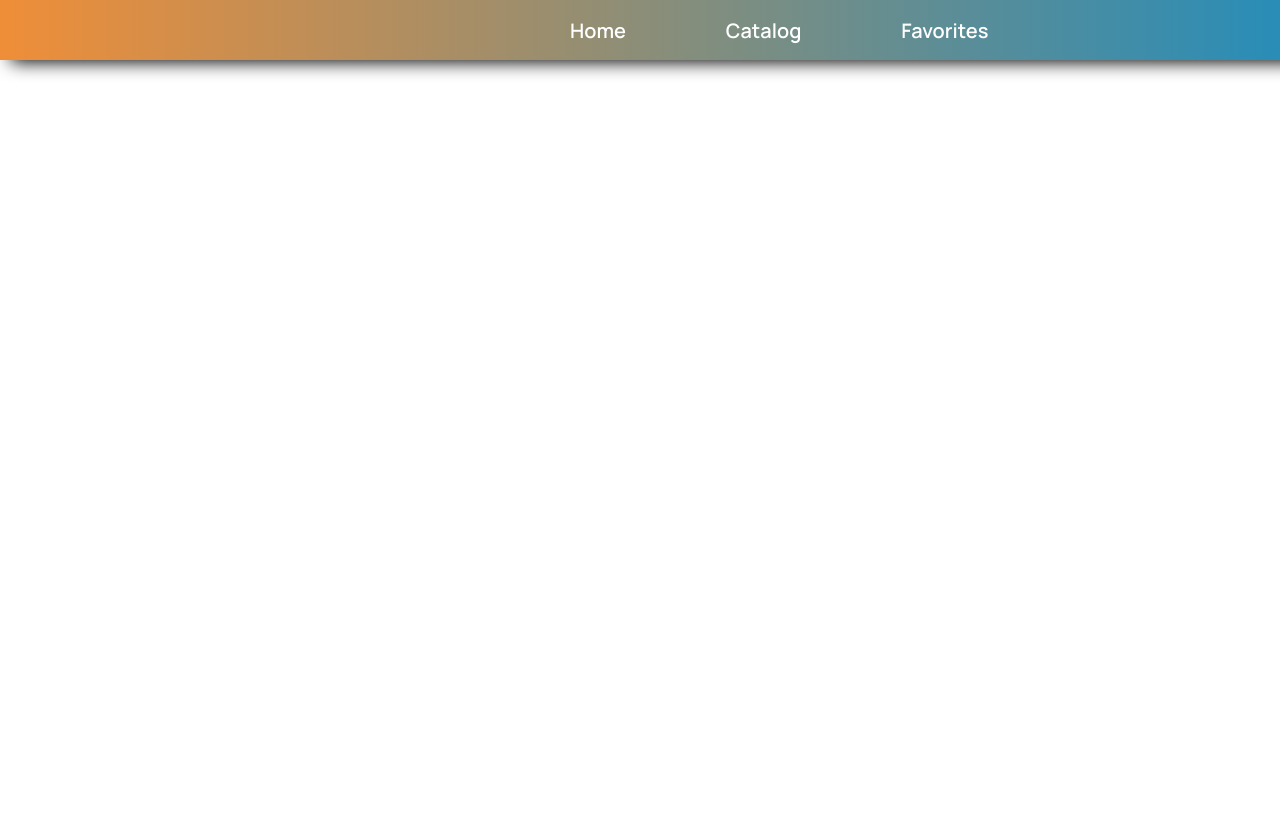
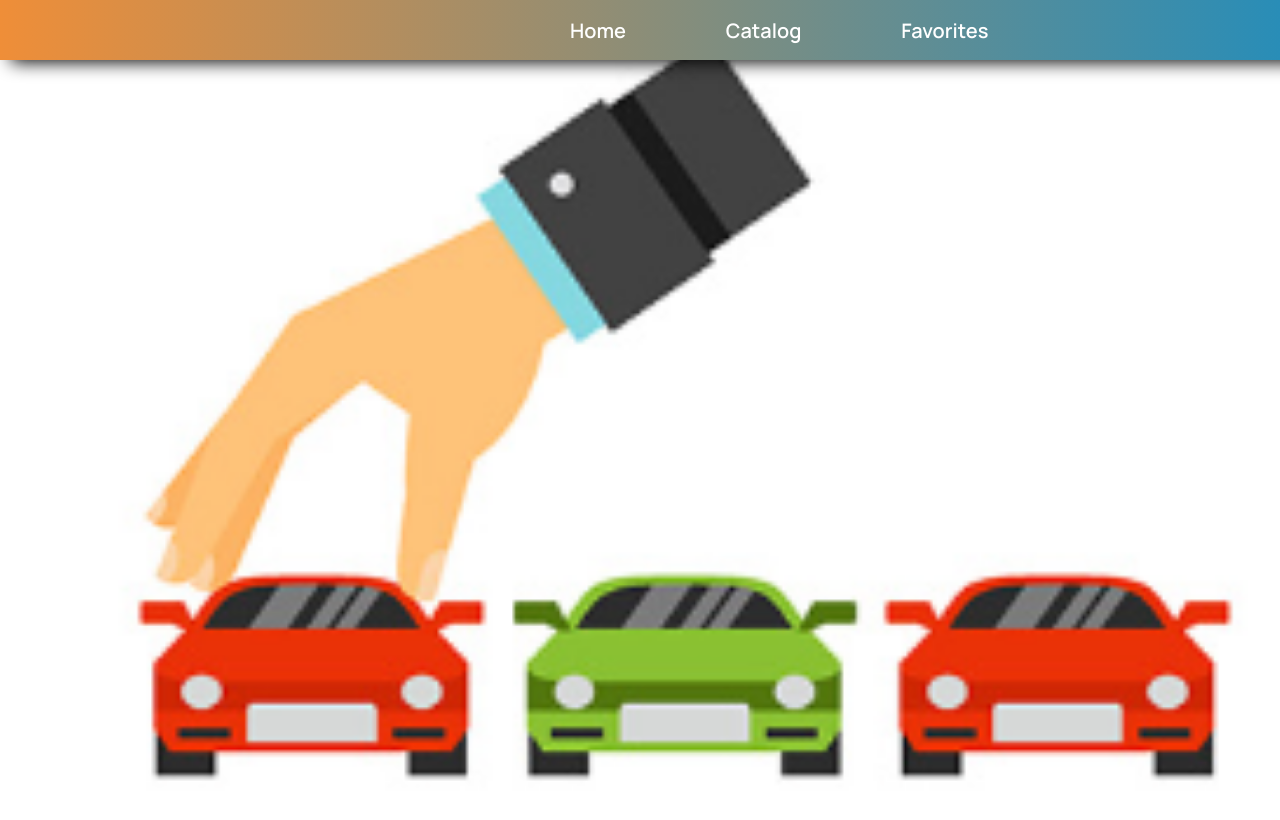
Before and after one commit to aniakurtiak/cars-rental, a React (Create React App) app: page /cars-rental/favorites in a window 1280 px wide. Shown: the top 820 px of the page. Built offline with nearby package versions, Linux system fonts and the light colour scheme.

Commit message:
add wait-img

```diff
--- /dev/null
+++ b/src/components/WaitList/WailList.jsx
@@ -0,0 +1,5 @@
+import { Container } from './WaitList.styled';
+
+export const WaitList = () => {
+  return <Container></Container>;
+};
--- /dev/null
+++ b/src/components/WaitList/WaitList.styled.js
@@ -0,0 +1,9 @@
+import styled from 'styled-components';
+
+export const Container = styled.div`
+min-height: 800px;
+background-image: url(${require('../../img/Schermafbeelding-2023-01-23-om-16.53.17.png')});
+  background-size: cover;
+  background-position: center;
+  background-repeat: no-repeat;
+`
--- a/src/pages/Favorites/Favorites.jsx
+++ b/src/pages/Favorites/Favorites.jsx
@@ -2,6 +2,7 @@ import { useSelector } from 'react-redux';
 import { selectFavoriteItems } from '../../redux/selectors';
 import { CarsList } from 'components/CarsList/CarsList';
 import { FavoritesCotainer } from './Favorites.styled';
+import { WaitList } from 'components/WaitList/WailList';
 
 const Favorites = () => {
   const adverts = useSelector(selectFavoriteItems);
@@ -9,7 +10,11 @@ const Favorites = () => {
 
   return (
     <FavoritesCotainer>
-      <CarsList adverts={adverts} />
+      {adverts.length > 0 ? (
+        <CarsList adverts={adverts} />
+      ) : (
+        <WaitList />
+      )}
     </FavoritesCotainer>
   );
 };
--- a/src/pages/Favorites/Favorites.styled.js
+++ b/src/pages/Favorites/Favorites.styled.js
@@ -2,7 +2,6 @@ import styled from "styled-components";
 
 export const FavoritesCotainer = styled.div`
 width: 1400px;
-/* padding-top: ; */
 padding-left: 20px;
 padding-right: 20px;
 margin: 0 auto;
--- a/src/pages/Home/Home.styled.js
+++ b/src/pages/Home/Home.styled.js
@@ -3,8 +3,8 @@ import styled from "styled-components";
 export const Container = styled.div`
 min-height: 900px;
 background-image: url(${require('../../img/70.jpg')});
-  background-size: cover; /* розтягне фон так, щоб він вкривав всю сторінку */
-  background-position: center; /* центрує зображення */
+  background-size: cover;
+  background-position: center;
   background-repeat: no-repeat;
 `;
 
```
Also changed, not shown: src/img/Schermafbeelding-2023-01-23-om-16.53.17.png (added).
